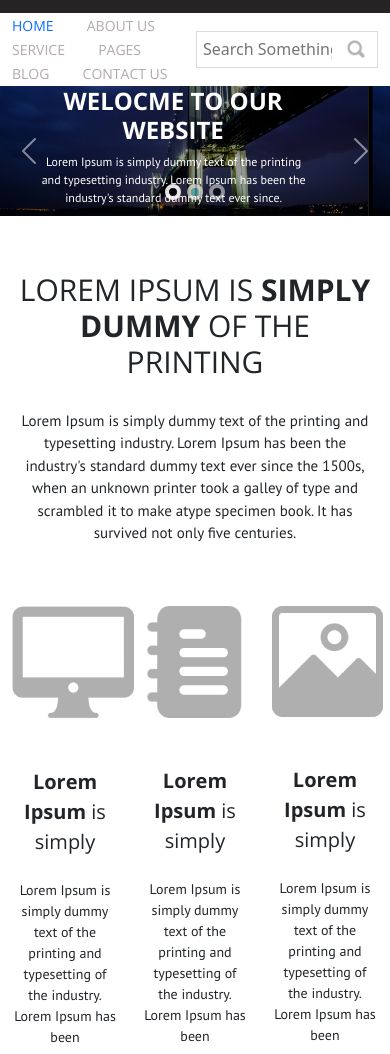
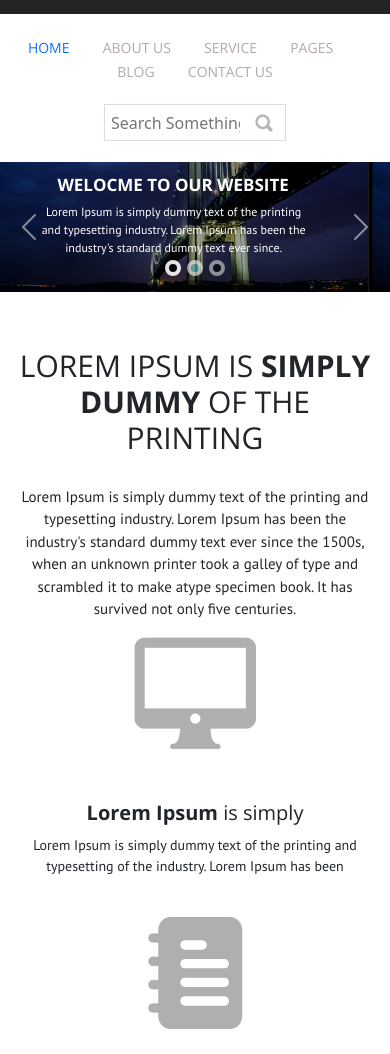
Before and after one commit to DannyGry/bootstrap, a plain HTML site: page index.html in a window 390 px wide. Shown: the part 46-1100 px from the top of the page. Drawn offline with nearby package versions, Linux system fonts and the light colour scheme.

Commit message:
Add files via upload

```diff
--- a/css/style.css
+++ b/css/style.css
@@ -1,5 +1,5 @@
-.logoo .row, header .row{
-    height: 59px;
+.logoo img{
+    margin: 17px 0;
 }
 .links, .linkss{
     padding-left: 27px;
@@ -238,12 +238,14 @@ span{
 .brands img{
     margin: auto;
 }
-@media (max-width: 1199px) {
+.ssearch{
+    justify-content: flex-end;
+    margin: 21px 0;
+}
 
-}
 @media (max-width: 768px) {
-    header{
-        height: 73px;
+    .logoo{
+        margin-bottom: 21px;
     }
     .brands .col-md-3{
         text-align: center;
@@ -251,6 +253,16 @@ span{
     .ben{
         padding-top: 13px;
         padding-bottom: 18px;
+    }
+    .ssearch{
+        justify-content: center;
+    }
+    .sd .col-md-4{
+        text-align: center;
+        margin-bottom: 40px;
+    }
+    .sd .col-md-4 .ipsum{
+        margin-top: 7px;
     }
 }
 @media (max-width: 925px) {
@@ -282,16 +294,28 @@ span{
         top: 1%;
         bottom: 0;
     }
+    nav{
+        text-align: center;
+    }
 
+}
+@media (max-width: 482px) {
+    h1{
+        font-size: 17px;
+    }
+}
+@media (max-width: 488px) {
+    footer .col-6{
+        text-align: center;
+    }
 }
 @media (max-width: 425px) {
     .col-6.col-sm-4{
         text-align: center;
     }
-}
-@media (max-width: 425px) {
     .carousel-caption.d-none{
         padding: 0;
+        top: 10%;
     }
     .welocme{
         padding-right: 46px;
@@ -300,6 +324,7 @@ span{
         width: 138px;
         padding-left: 6px;
     }
+
 }
 @media (max-width: 767px) {
     .carousel-caption.d-none{
--- a/index.html
+++ b/index.html
@@ -35,7 +35,7 @@
     <header>
         <div class="container">
             <div class="row row justify-content-between align-items-center">
-                <div class="col-7 col-sm-6">
+                <div class="col-md-6">
                     <nav>
                         <a class="link" href="#">home</a>
                         <a class="links2" href="#">about us</a>
@@ -45,7 +45,7 @@
                         <a class="cs" href="#">contact us</a>
                     </nav>
                 </div>
-                <div class="col-3">
+                <div class="col-md-4">
                     <form action="#">
                         <div class="ssearch">
                             <div class="search">
@@ -104,19 +104,19 @@
           <p class="center">Lorem Ipsum is simply dummy text of the printing and typesetting industry. Lorem Ipsum has been the industry's standard dummy text ever since the 1500s, when an unknown printer took a galley of type and scrambled it to make atype specimen book.
           It has survived not only five centuries.</p>
           <div class="row">
-            <div class="col-4">
+            <div class="col-md-4">
               <img class="mainn" src="images/imac.png" alt="">
               <p class="lorem"><span class="ccenter">Lorem Ipsum </span> is simply</p>
               <p class="ipsum">Lorem Ipsum is simply dummy text of the printing and typesetting of the industry. Lorem
                 Ipsum has been</p>
             </div>
-            <div class="col-4">
+            <div class="col-md-4">
               <img class="mainn" src="images/notebook.png" alt="">
               <p class="lorem"><span class="ccenter">Lorem Ipsum </span> is simply</p>
               <p class="ipsum">Lorem Ipsum is simply dummy text of the printing and typesetting of the industry. Lorem
                 Ipsum has been</p>
             </div>
-            <div class="col-4">
+            <div class="col-md-4">
               <img class="mainn" src="images/image.png" alt="">
               <p class="lorem"><span class="ccenter">Lorem Ipsum </span> is simply</p>
               <p class="ipsum">Lorem Ipsum is simply dummy text of the printing and typesetting of the industry. Lorem
@@ -240,7 +240,7 @@
                 <div class="col-5">
                     <p class="down">© 2013 Web world. All rights reserved. Theme by cssautther</p>
                 </div>
-                <div class="col-6 col-sm-4">
+                <div class="col-6">
                     <img class="linkss" src="images/wifi.png" alt="">
                     <img class="linkss" src="images/facebook.png" alt="">
                     <img class="links" src="images/twitter.png" alt="">
```
